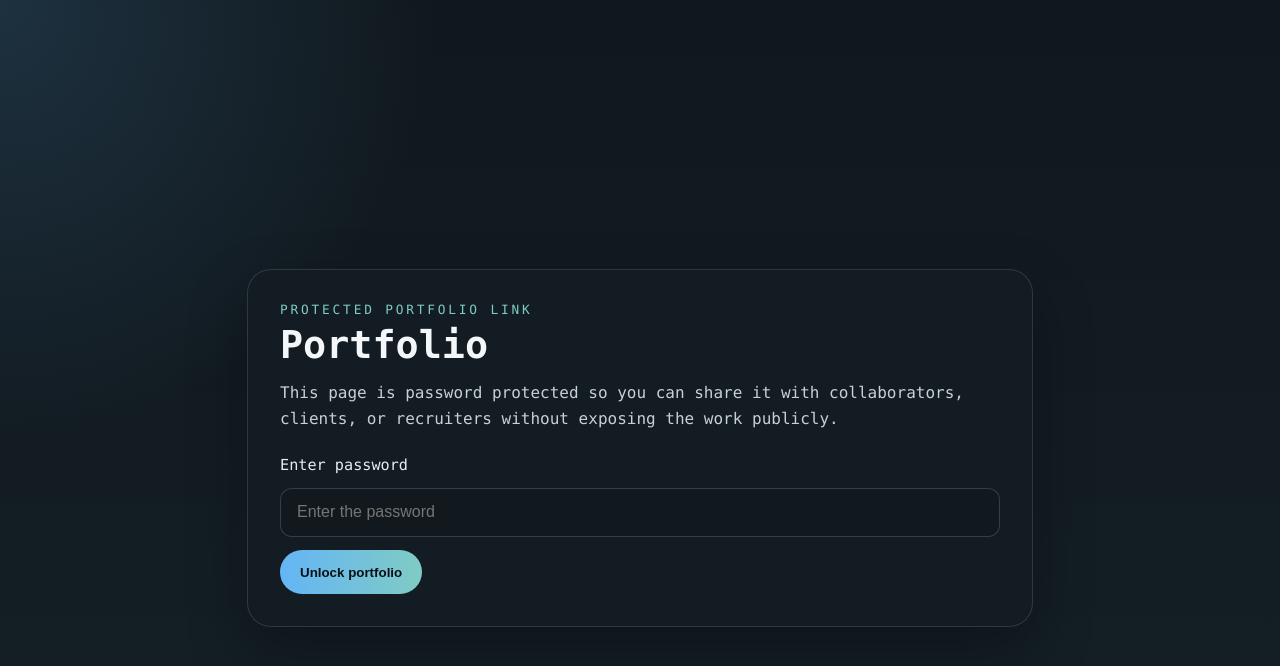
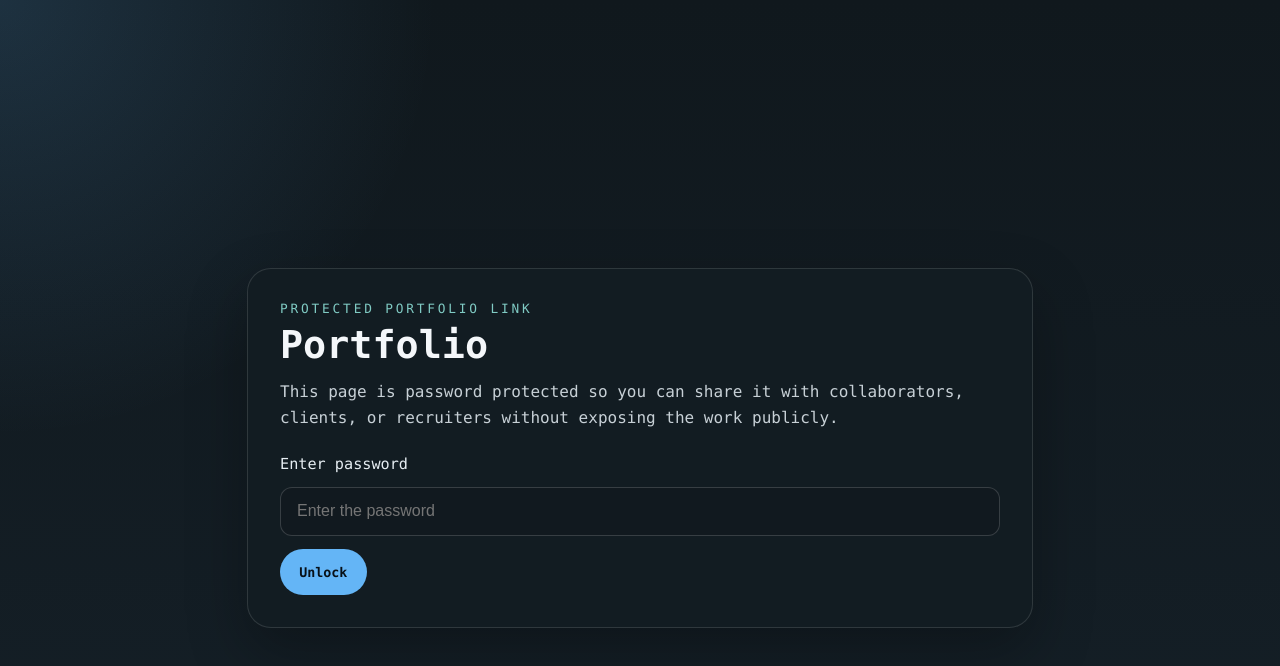
Before and after one commit to sayheyrickjames/imrickjames.com, a Next.js app: page /portfolio in a window 1280 px wide. Shown: the top 666 px of the page. Built offline with nearby package versions, Linux system fonts and the light colour scheme.

Commit message:
feat: refine protected portfolio page

```diff
--- a/pages/portfolio.tsx
+++ b/pages/portfolio.tsx
@@ -1,8 +1,8 @@
 import Head from 'next/head';
 import { FormEvent, useMemo, useState } from 'react';
 
-const slideUrl = 'https://www.figma.com/slides/2RlQmR3W44aEPnpe8O0EEa';
-const defaultPassword = 'Enzo+Emilia';
+const slideUrl = 'https://www.figma.com/deck/2RlQmR3W44aEPnpe8O0EEa/Portfolio-Presentation--2026-?node-id=4001-4635&t=ZaOipKDE9AJUYTKj-1';
+const defaultPassword = '2026';
 
 export default function PortfolioPage() {
   const expectedPassword = useMemo(() => {
@@ -99,35 +99,26 @@ export default function PortfolioPage() {
               <button
                 type="submit"
                 style={{
+                  display: 'inline-flex',
+                  alignItems: 'center',
+                  justifyContent: 'center',
                   border: 'none',
                   borderRadius: '999px',
-                  padding: '0.9rem 1.25rem',
-                  background: 'linear-gradient(90deg, #64b5f6 0%, #80cbc4 100%)',
+                  padding: '0.95rem 1.2rem',
+                  background: '#64b5f6',
                   color: '#071018',
                   fontWeight: 700,
                   cursor: 'pointer',
                   width: 'fit-content',
+                  fontFamily: 'inherit',
+                  textDecoration: 'none',
                 }}
               >
-                Unlock portfolio
+                Unlock
               </button>
             </form>
           ) : (
             <div style={{ display: 'grid', gap: '1rem' }}>
-              <div
-                style={{
-                  border: '1px solid rgba(128, 203, 196, 0.24)',
-                  borderRadius: '16px',
-                  padding: '1rem 1.1rem',
-                  background: 'rgba(128, 203, 196, 0.08)',
-                }}
-              >
-                <p style={{ margin: 0, color: '#80cbc4', fontWeight: 700 }}>Access granted</p>
-                <p style={{ margin: '0.35rem 0 0', color: '#dbe7ee', lineHeight: 1.6 }}>
-                  You can now open the protected portfolio deck below.
-                </p>
-              </div>
-
               <a
                 href={slideUrl}
                 target="_blank"
@@ -145,7 +136,7 @@ export default function PortfolioPage() {
                   width: 'fit-content',
                 }}
               >
-                Open Figma Slides
+                Continue
               </a>
             </div>
           )}
```
